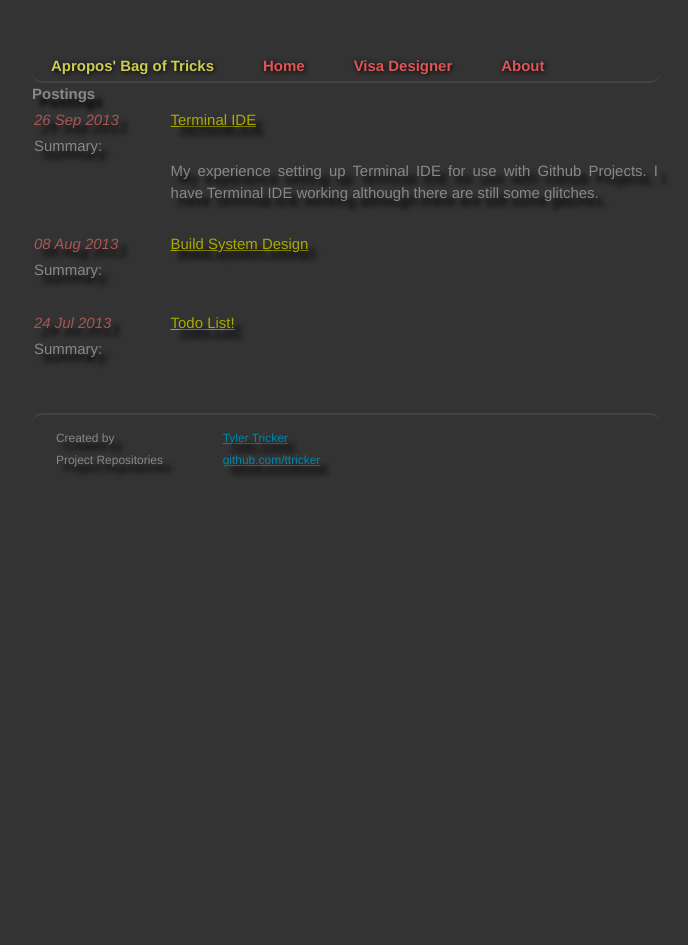
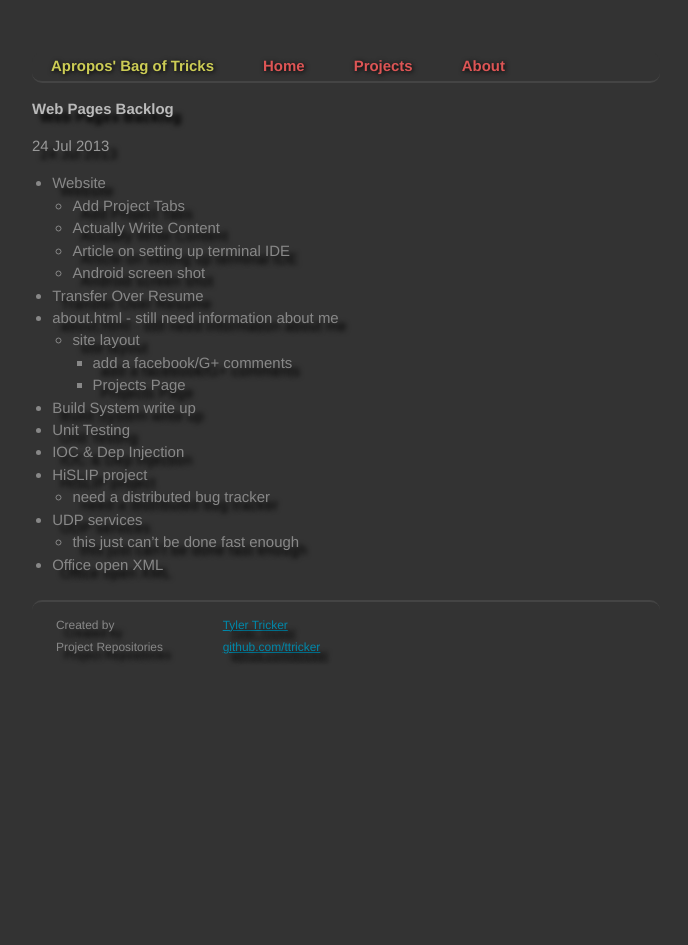
Before and after one commit to ttricker/ttricker.github.io, a Jekyll site: the page built from backlog/website.markdown, in a window 1280 px wide. Shown: the whole page, without its empty margins (294-982 px from the left). Built offline with Jekyll 4.4.1, drawn with Linux system fonts in a browser that asks for light colours; Markdown is read by kramdown in place of the engine named in the settings.

Commit message:
Added subfolders for directories
- added project group
- fixed permalinks for docs and project folders
- changed todo post to backlog

```diff
--- a/_layouts/default.html
+++ b/_layouts/default.html
@@ -27,7 +27,7 @@
             <div class="header">
               <h1 class="title"><a href="/">{{ site.name }}</a></h1>
               <a class="extra" href="/">Home</a>
-              <a class="extra" href="/project1">Visa Designer</a>
+              <a class="extra" href="/projects">Projects</a>
               <a class="extra" href="/about">About</a>
             </div>
 
--- a/_posts/2013-07-24-todo.markdown
+++ b/backlog/website.markdown
@@ -1,7 +1,8 @@
 ---
 layout: post
-title:  "Todo List!"
+title:  "Web Pages Backlog"
 date:   2013-07-24 22:24:57
+permalink: /
 categories: Todo
 ---
 
--- a/index.html
+++ b/index.html
@@ -1,6 +1,6 @@
 ---
 layout: default
-title: Apropos' Bag of Tricks
+title: Apropos Metal
 ---
 
 <div id="home">
```
Also changed, not shown: docs/index.md (added, +24 -0 lines), docs/structureddocuments.md (deleted, +0 -10 lines), projects/about.md (added, +7 -0 lines), 404.html (line endings or trailing spaces).
